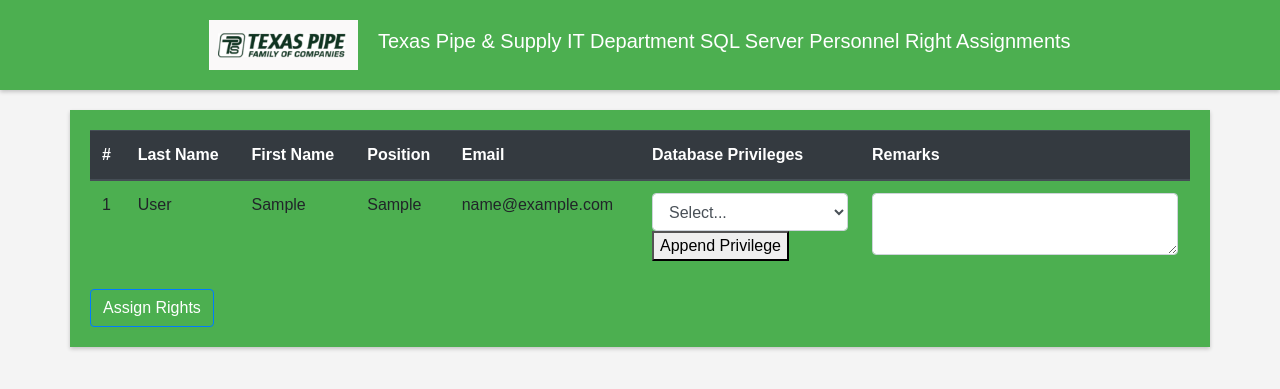
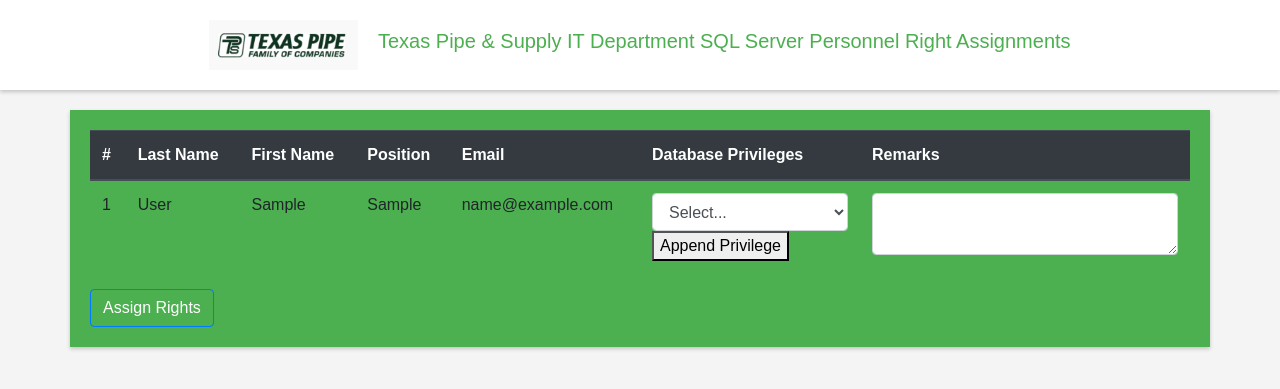
Before and after one commit to jalex0823/adformman, a Flask app: page / in a window 1280 px wide. Shown: the top 389 px of the page. Run offline with Flask 3, Linux system fonts and the light colour scheme; tables that the repository leaves empty hold one stand-in row (values such as "Sample post"); some libraries are stand-ins or nearby versions.

Commit message:
Update index.html

```diff
--- a/templates/index.html
+++ b/templates/index.html
@@ -15,10 +15,12 @@
             align-items: center;
             margin-bottom: 20px;
             padding: 20px;
-            background-color: #4CAF50; /* Changed to green */
-            color: #fff; /* Text color set to white for contrast */
+            background-color: #fff; /* Changed back to white */
+            color: #4CAF50; /* Text color set to green */
             box-shadow: 0 2px 4px 0 rgba(0,0,0,0.2);
         }
+
+
         .header img {
             height: 50px;
             margin-right: 20px;
```
